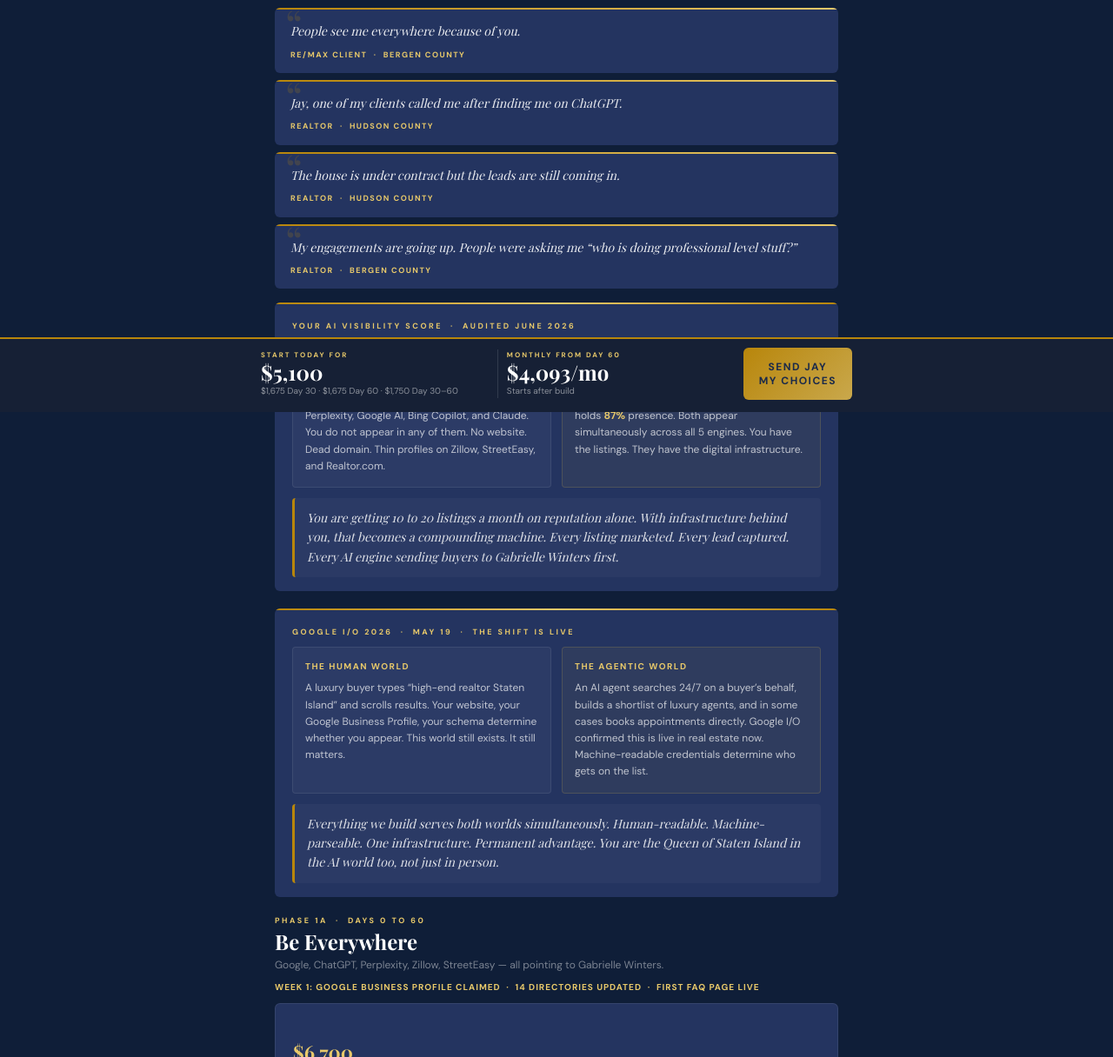
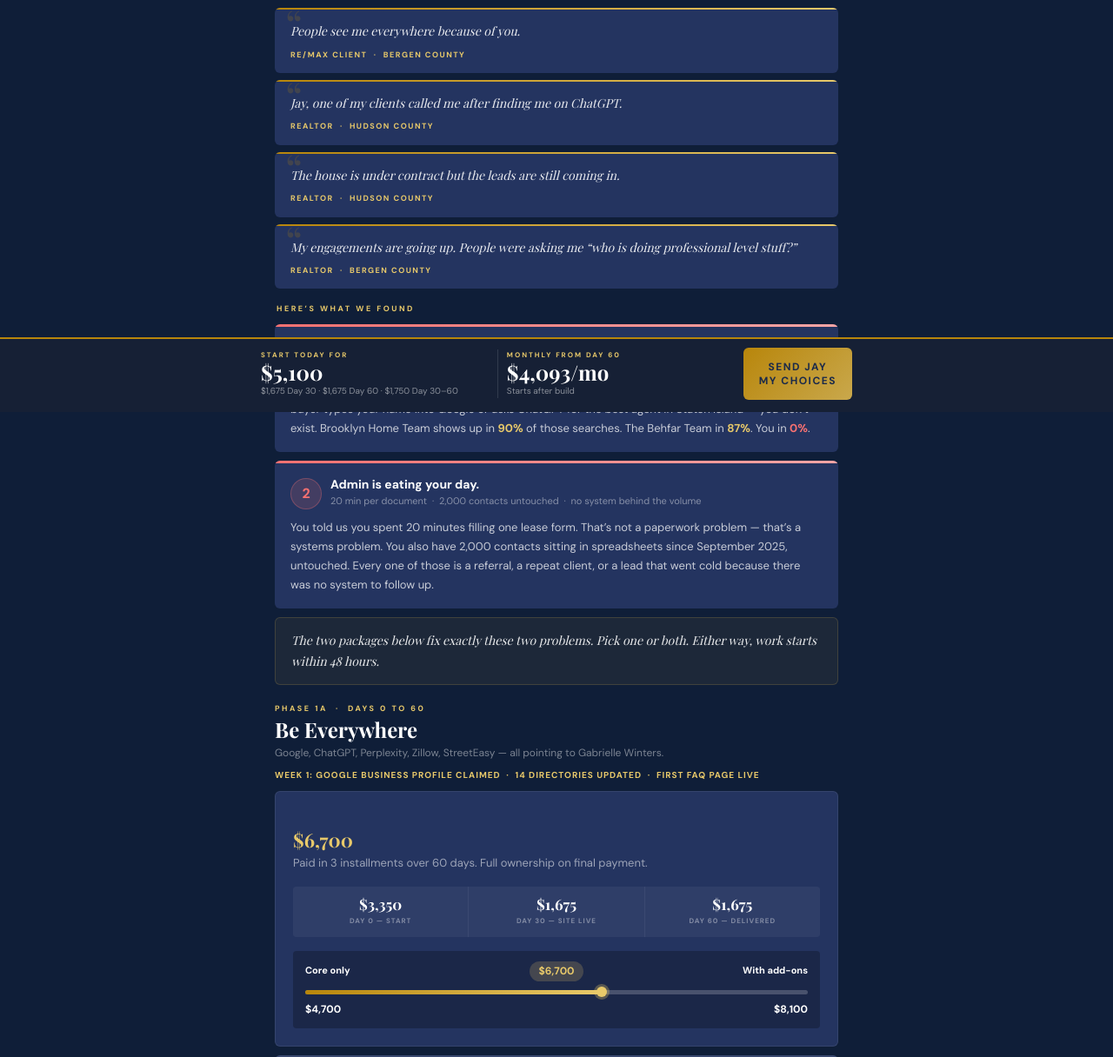
Before and after one commit to aithicalpro/gabrielle, a website: page index.html in a window 1280 px wide. Shown: the part 326-1542 px from the top of the page at 87% size. Drawn offline with nearby package versions, Linux system fonts and the light colour scheme; a web font is replaced by a local one.

Commit message:
Executive summary: 2 problem cards replace dense callout blocks

```diff
--- a/index.html
+++ b/index.html
@@ -236,45 +236,47 @@ body{font-family:'DM Sans',sans-serif;background:var(--n3);color:var(--text);fon
     </div>
   </div>
 
-  <!-- DUAL WORLD CALLOUT -->
-  <div style="background:var(--n2);border-radius:var(--r);margin-bottom:20px;overflow:hidden;">
-    <div style="height:2px;background:linear-gradient(90deg,var(--gold),var(--g3),var(--gold));"></div>
-    <div style="padding:18px 20px 16px;">
-      <div style="font-size:9px;font-weight:700;letter-spacing:2.5px;text-transform:uppercase;color:var(--g3);margin-bottom:10px;">Your AI Visibility Score &nbsp;&middot;&nbsp; Audited June 2026</div>
-      <div style="display:grid;grid-template-columns:1fr 1fr;gap:12px;">
-        <div style="background:rgba(255,255,255,0.04);border:1px solid rgba(255,255,255,0.08);border-radius:4px;padding:14px;">
-          <div style="font-size:10px;font-weight:700;letter-spacing:1.5px;text-transform:uppercase;color:var(--g3);margin-bottom:7px;">Where You Stand Today</div>
-          <div style="font-size:12px;color:rgba(255,255,255,0.7);line-height:1.6;">Your AI Visibility score is <strong style="color:#f87171;">0 out of 100</strong>. Tested across 125 real estate prompts on ChatGPT, Perplexity, Google AI, Bing Copilot, and Claude. You do not appear in any of them. No website. Dead domain. Thin profiles on Zillow, StreetEasy, and Realtor.com.</div>
+  <!-- EXECUTIVE SUMMARY -->
+  <div style="margin-bottom:20px;">
+    <div style="font-size:9px;font-weight:700;letter-spacing:2.5px;text-transform:uppercase;color:var(--g3);margin-bottom:10px;padding:0 2px;">Here&rsquo;s what we found</div>
+
+    <!-- PROBLEM 1 -->
+    <div style="background:var(--n2);border-radius:var(--r);margin-bottom:10px;overflow:hidden;">
+      <div style="height:3px;background:linear-gradient(90deg,#f87171,#fca5a5);"></div>
+      <div style="padding:16px 18px;">
+        <div style="display:flex;align-items:center;gap:10px;margin-bottom:10px;">
+          <div style="width:36px;height:36px;border-radius:50%;background:rgba(248,113,113,0.15);border:1px solid rgba(248,113,113,0.3);display:flex;align-items:center;justify-content:center;flex-shrink:0;">
+            <span style="font-size:16px;font-weight:700;color:#f87171;">1</span>
+          </div>
+          <div>
+            <div style="font-size:14px;font-weight:700;color:#fff;line-height:1.2;">Nobody can find you online.</div>
+            <div style="font-size:11px;color:rgba(255,255,255,0.45);margin-top:2px;">No website &nbsp;&middot;&nbsp; No Google Business Profile &nbsp;&middot;&nbsp; 0 out of 100 AI search score</div>
+          </div>
         </div>
-        <div style="background:rgba(200,168,76,0.07);border:1px solid rgba(200,168,76,0.2);border-radius:4px;padding:14px;">
-          <div style="font-size:10px;font-weight:700;letter-spacing:1.5px;text-transform:uppercase;color:var(--g3);margin-bottom:7px;">Who Is Winning Instead</div>
-          <div style="font-size:12px;color:rgba(255,255,255,0.7);line-height:1.6;">Brooklyn Home Team / KW appears in <strong style="color:var(--g3);">90%</strong> of buyer and seller prompts. The Behfar Team holds <strong style="color:var(--g3);">87%</strong> presence. Both appear simultaneously across all 5 engines. You have the listings. They have the digital infrastructure.</div>
-        </div>
-      </div>
-      <div style="margin-top:12px;padding:12px 14px;background:rgba(255,255,255,0.03);border-radius:4px;border-left:3px solid var(--gold);">
-        <div style="font-family:'Playfair Display',serif;font-size:14px;font-style:italic;color:rgba(255,255,255,0.85);line-height:1.6;">You are getting 10 to 20 listings a month on reputation alone. With infrastructure behind you, that becomes a compounding machine. Every listing marketed. Every lead captured. Every AI engine sending buyers to Gabrielle Winters first.</div>
+        <div style="font-size:13px;color:rgba(255,255,255,0.75);line-height:1.7;">You&rsquo;re doing 10&ndash;20 listings a month on reputation and referrals. That&rsquo;s impressive. But when a luxury buyer types your name into Google or asks ChatGPT for the best agent in Staten Island &mdash; you don&rsquo;t exist. Brooklyn Home Team shows up in <strong style="color:var(--g3);">90%</strong> of those searches. The Behfar Team in <strong style="color:var(--g3);">87%</strong>. You in <strong style="color:#f87171;">0%</strong>.</div>
       </div>
     </div>
-  </div>
 
-  <!-- AGENTIC WORLD CALLOUT -->
-  <div style="background:var(--n2);border-radius:var(--r);margin-bottom:20px;overflow:hidden;">
-    <div style="height:2px;background:linear-gradient(90deg,var(--gold),var(--g3),var(--gold));"></div>
-    <div style="padding:18px 20px 16px;">
-      <div style="font-size:9px;font-weight:700;letter-spacing:2.5px;text-transform:uppercase;color:var(--g3);margin-bottom:10px;">Google I/O 2026 &nbsp;&middot;&nbsp; May 19 &nbsp;&middot;&nbsp; The Shift Is Live</div>
-      <div style="display:grid;grid-template-columns:1fr 1fr;gap:12px;">
-        <div style="background:rgba(255,255,255,0.04);border:1px solid rgba(255,255,255,0.08);border-radius:4px;padding:14px;">
-          <div style="font-size:10px;font-weight:700;letter-spacing:1.5px;text-transform:uppercase;color:var(--g3);margin-bottom:7px;">The Human World</div>
-          <div style="font-size:12px;color:rgba(255,255,255,0.7);line-height:1.6;">A luxury buyer types &ldquo;high-end realtor Staten Island&rdquo; and scrolls results. Your website, your Google Business Profile, your schema determine whether you appear. This world still exists. It still matters.</div>
+    <!-- PROBLEM 2 -->
+    <div style="background:var(--n2);border-radius:var(--r);overflow:hidden;">
+      <div style="height:3px;background:linear-gradient(90deg,#f87171,#fca5a5);"></div>
+      <div style="padding:16px 18px;">
+        <div style="display:flex;align-items:center;gap:10px;margin-bottom:10px;">
+          <div style="width:36px;height:36px;border-radius:50%;background:rgba(248,113,113,0.15);border:1px solid rgba(248,113,113,0.3);display:flex;align-items:center;justify-content:center;flex-shrink:0;">
+            <span style="font-size:16px;font-weight:700;color:#f87171;">2</span>
+          </div>
+          <div>
+            <div style="font-size:14px;font-weight:700;color:#fff;line-height:1.2;">Admin is eating your day.</div>
+            <div style="font-size:11px;color:rgba(255,255,255,0.45);margin-top:2px;">20 min per document &nbsp;&middot;&nbsp; 2,000 contacts untouched &nbsp;&middot;&nbsp; no system behind the volume</div>
+          </div>
         </div>
-        <div style="background:rgba(200,168,76,0.07);border:1px solid rgba(200,168,76,0.2);border-radius:4px;padding:14px;">
-          <div style="font-size:10px;font-weight:700;letter-spacing:1.5px;text-transform:uppercase;color:var(--g3);margin-bottom:7px;">The Agentic World</div>
-          <div style="font-size:12px;color:rgba(255,255,255,0.7);line-height:1.6;">An AI agent searches 24/7 on a buyer&rsquo;s behalf, builds a shortlist of luxury agents, and in some cases books appointments directly. Google I/O confirmed this is live in real estate now. Machine-readable credentials determine who gets on the list.</div>
-        </div>
+        <div style="font-size:13px;color:rgba(255,255,255,0.75);line-height:1.7;">You told us you spent 20 minutes filling one lease form. That&rsquo;s not a paperwork problem &mdash; that&rsquo;s a systems problem. You also have 2,000 contacts sitting in spreadsheets since September 2025, untouched. Every one of those is a referral, a repeat client, or a lead that went cold because there was no system to follow up.</div>
       </div>
-      <div style="margin-top:12px;padding:12px 14px;background:rgba(255,255,255,0.03);border-radius:4px;border-left:3px solid var(--gold);">
-        <div style="font-family:'Playfair Display',serif;font-size:14px;font-style:italic;color:rgba(255,255,255,0.85);line-height:1.6;">Everything we build serves both worlds simultaneously. Human-readable. Machine-parseable. One infrastructure. Permanent advantage. You are the Queen of Staten Island in the AI world too, not just in person.</div>
-      </div>
+    </div>
+
+    <!-- SOLUTION BRIDGE -->
+    <div style="margin-top:10px;padding:14px 18px;background:rgba(200,168,76,0.08);border:1px solid rgba(200,168,76,0.2);border-radius:var(--r);">
+      <div style="font-family:'Playfair Display',serif;font-size:14px;font-style:italic;color:rgba(255,255,255,0.9);line-height:1.7;">The two packages below fix exactly these two problems. Pick one or both. Either way, work starts within 48 hours.</div>
     </div>
   </div>
 
```
